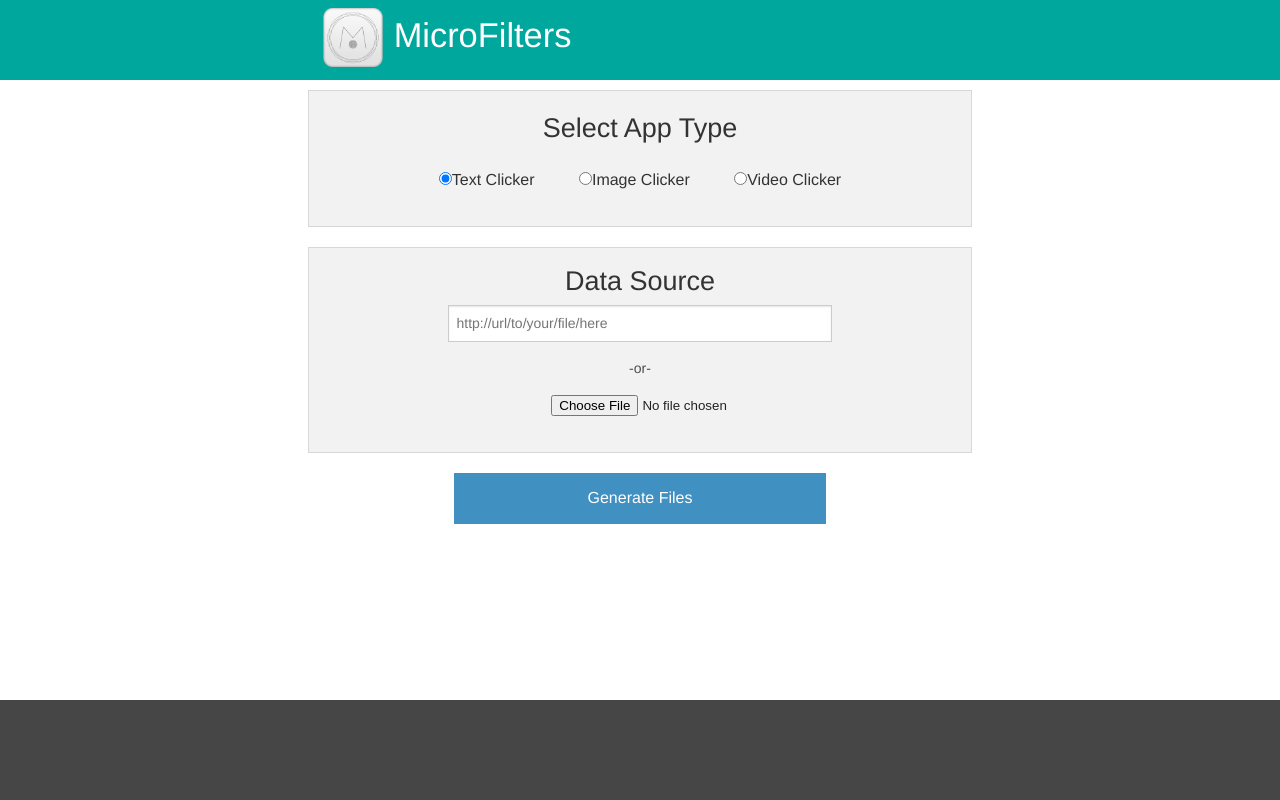
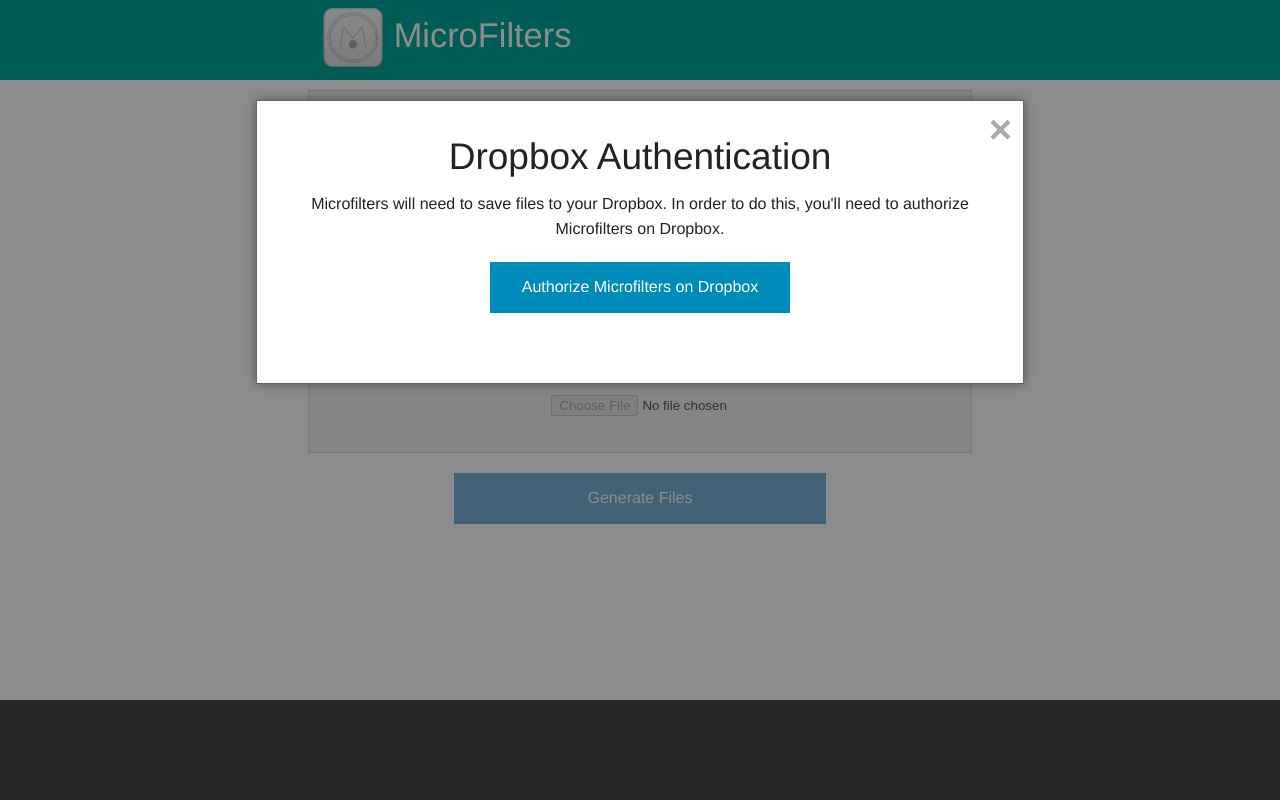
Before and after one commit to MicroMappers/MicroFilters, a Django app: template core/templates/core/index.html in a window 1280 px wide. Run offline with Django 3.2, Linux system fonts and the light colour scheme; the template is opened without the code that fills it: most values are stand-ins (such as "Sample title", 1, 10 or a date in 2020).

Commit message:
improved UX

```diff
--- a/core/templates/core/index.html
+++ b/core/templates/core/index.html
@@ -51,4 +51,19 @@
 </div>
 
 <div class="footer"></div>
+<div id="dropboxModal" class="reveal-modal medium" data-reveal>
+  <h2 class="text-center">Dropbox Authentication</h2>
+  <p class="text-center">Microfilters will need to save files to your Dropbox. In order to do this, you'll need to authorize Microfilters on Dropbox.</p>
+  <p class="text-center"><a href="/dropboxAuthStart/" class="button">Authorize Microfilters on Dropbox</a></p>
+  <a class="close-reveal-modal">&#215;</a>
+</div>
+{% if dropbox_not_authorized %}
+<script>
+	var dropbox_not_authorized = {{ dropbox_not_authorized }};
+</script>
+{% else %}
+<script>
+	var dropbox_not_authorized = false;
+</script>
+{% endif %}
 {% endblock %}
--- a/core/views.py
+++ b/core/views.py
@@ -7,7 +7,9 @@
 
 def index(request):
 	if "dropbox-access-token" not in  request.session:
-		return redirect("dropbox-auth-start")
+		return render(request, "core/index.html", { "dropbox_not_authorized": "true" })
+	#REMEMBER TO REMOVE
+	#request.session.pop("dropbox-access-token")
 	return render(request, "core/index.html")
 
 def downloadPage(request):
--- a/static/js/app.js
+++ b/static/js/app.js
@@ -7,6 +7,10 @@
     });
     return uuid;
 };
+
+function disableForm(state){
+  $("form#main-form").find(":input:not(:hidden)").attr('disabled', state)
+}
 
 $(document).ready(function() {
 	// $.getJSON( "/getAppList", function( data ) {
@@ -33,7 +37,10 @@
 	// }).fail(function() {
 	// 	$("#app-list").parent().append("<b>Could not fetch app list</b>");
 	// });
-
+      if(dropbox_not_authorized){
+        disableForm(true);
+        $('#dropboxModal').foundation('reveal', 'open');
+      }
   		//post the form via ajax
   		$("form#main-form").submit(function(event){
   			event.preventDefault();
@@ -49,6 +56,7 @@
   			}
 
   		var formData = new FormData($(this)[0]);
+      disableForm(true);
         var uuid = generateUUID();
         //append the progress bar to the UI
         $('#message-box').html(''+
@@ -105,6 +113,7 @@
 				    '</div>'+
 				    '');
 				    $(document).foundation('alert');
+            disableForm(false);
   				}
   			});
 	});//end submit
```
